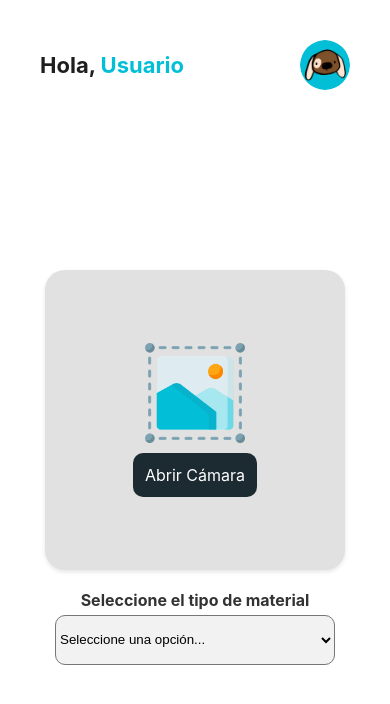
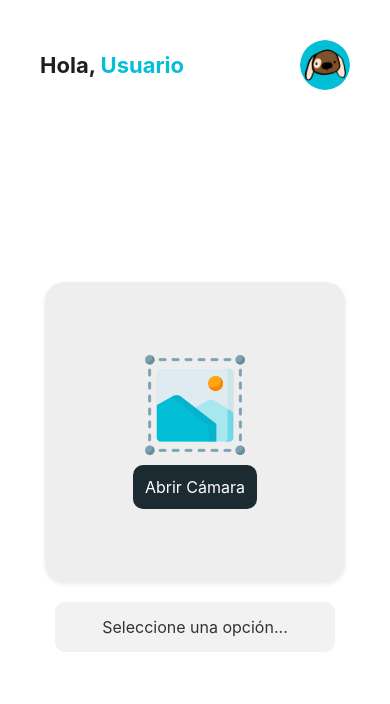
Before and after one commit to SeitoUwU/AppSemillero, a React Native app: screen /Account in a window 390 px wide. Shown: the top 704 px of the page. Built offline with nearby package versions, Linux system fonts and the light colour scheme.

Commit message:
vistas end

```diff
--- a/Views/Account.js
+++ b/Views/Account.js
@@ -1,17 +1,29 @@
-import React, { useState } from 'react';
-import { View, Text, Image, TouchableOpacity, StyleSheet, Keyboard, TouchableWithoutFeedback } from 'react-native';
+import React, {useState} from 'react';
+import {
+    View,
+    Text,
+    Image,
+    TouchableOpacity,
+    StyleSheet,
+    Keyboard,
+    TouchableWithoutFeedback,
+    Modal,
+    Platform
+} from 'react-native';
+
 import * as ImagePicker from 'expo-image-picker';
-import { useNavigation } from '@react-navigation/native';
-import { Picker } from '@react-native-picker/picker';
+import {useNavigation} from '@react-navigation/native';
+import {Picker} from '@react-native-picker/picker';
 
 export default function Account() {
     const navigation = useNavigation();
     const [imageUri, setImageUri] = useState(null);
     const [showLogout, setShowLogout] = useState(false);
     const [selectedMaterial, setSelectedMaterial] = useState("");
+    const [modalVisible, setModalVisible] = useState(false);
 
     const openCamera = async () => {
-        const { status } = await ImagePicker.requestCameraPermissionsAsync();
+        const {status} = await ImagePicker.requestCameraPermissionsAsync();
         if (status !== 'granted') {
             alert("Se necesitan permisos para acceder a la cámara.");
             return;
@@ -42,7 +54,7 @@ export default function Account() {
                     </Text>
 
                     <TouchableOpacity onPress={() => setShowLogout(!showLogout)}>
-                        <Image source={require('../assets/profile.png')} style={styles.profileImage} />
+                        <Image source={require('../assets/profile.png')} style={styles.profileImage}/>
                     </TouchableOpacity>
 
                     {showLogout && (
@@ -56,10 +68,10 @@ export default function Account() {
                 <View style={styles.centerContainer}>
                     <View style={styles.cameraContainer}>
                         {imageUri ? (
-                            <Image source={{ uri: imageUri }} style={styles.imagePreview} />
+                            <Image source={{uri: imageUri}} style={styles.imagePreview}/>
                         ) : (
                             <TouchableOpacity style={styles.cameraButton} onPress={openCamera}>
-                                <Image source={require('../assets/camara.png')} style={styles.cameraIcon} />
+                                <Image source={require('../assets/camara.png')} style={styles.cameraIcon}/>
                             </TouchableOpacity>
                         )}
 
@@ -70,21 +82,65 @@ export default function Account() {
                         )}
                     </View>
 
-                    <View style={styles.pickerContainer}>
-                        <Text style={styles.pickerLabel}>Seleccione el tipo de material</Text>
+                    {Platform.OS === 'android' ? (
                         <Picker
                             selectedValue={selectedMaterial}
                             onValueChange={(itemValue) => setSelectedMaterial(itemValue)}
                             style={styles.picker}
+                            dropdownIconColor="#333" // Asegura que el icono sea visible en Android
                         >
-                            <Picker.Item label="Seleccione una opción..." value="" />
-                            <Picker.Item label="Plástico" value="plastico" />
-                            <Picker.Item label="Papel" value="papel" />
-                            <Picker.Item label="Cartón" value="carton" />
-                            <Picker.Item label="Vidrio" value="vidrio" />
-                            <Picker.Item label="Metal" value="metal" />
+                            <Picker.Item label="Seleccione una opción..." value="" color="#000" />
+                            <Picker.Item label="Plástico" value="plastico" color="#000" />
+                            <Picker.Item label="Papel" value="papel" color="#000" />
+                            <Picker.Item label="Cartón" value="carton" color="#000" />
+                            <Picker.Item label="Vidrio" value="vidrio" color="#000" />
+                            <Picker.Item label="Metal" value="metal" color="#000" />
                         </Picker>
-                    </View>
+                    ) : (
+                        <>
+                            <TouchableOpacity
+                                style={styles.pickerButton}
+                                onPress={() => setModalVisible(true)}
+                            >
+                                <Text style={styles.pickerButtonText}>
+                                    {selectedMaterial
+                                        ? selectedMaterial.charAt(0).toUpperCase() + selectedMaterial.slice(1)
+                                        : 'Seleccione una opción...'}
+                                </Text>
+                            </TouchableOpacity>
+
+                            <Modal visible={modalVisible} transparent={true} animationType="slide">
+                                <View style={styles.modalContainer}>
+                                    <View style={styles.modalContent}>
+                                        <Picker
+                                            selectedValue={selectedMaterial}
+                                            onValueChange={(itemValue) => {
+                                                setSelectedMaterial(itemValue);
+                                                setModalVisible(false);
+                                            }}
+                                            style={{ backgroundColor: "#ffffff" }} // Asegura que el fondo sea blanco
+                                        >
+                                            <Picker.Item label="Seleccione una opción..." value="" color="#000" style={{ color: "#000" }} />
+                                            <Picker.Item label="Plástico" value="plastico" color="#000" style={{ color: "#000" }} />
+                                            <Picker.Item label="Papel" value="papel" color="#000" style={{ color: "#000" }} />
+                                            <Picker.Item label="Cartón" value="carton" color="#000" style={{ color: "#000" }} />
+                                            <Picker.Item label="Vidrio" value="vidrio" color="#000" style={{ color: "#000" }} />
+                                            <Picker.Item label="Metal" value="metal" color="#000" style={{ color: "#000" }} />
+                                        </Picker>
+
+                                        <TouchableOpacity
+                                            style={styles.closeModalButton}
+                                            onPress={() => setModalVisible(false)}
+                                        >
+                                            <Text style={styles.closeModalText}>Cerrar</Text>
+                                        </TouchableOpacity>
+                                    </View>
+                                </View>
+                            </Modal>
+                        </>
+                    )}
+
+
 
                     {imageUri && (
                         <TouchableOpacity style={styles.sendButton}>
@@ -136,7 +192,7 @@ const styles = StyleSheet.create({
         borderRadius: 10,
         elevation: 5,
         shadowColor: '#000',
-        shadowOffset: { width: 0, height: 2 },
+        shadowOffset: {width: 0, height: 2},
         shadowOpacity: 0.1,
         shadowRadius: 4,
         borderWidth: 1,
@@ -158,14 +214,15 @@ const styles = StyleSheet.create({
         height: 300,
         borderRadius: 20,
         overflow: 'hidden',
-        backgroundColor: '#e1e1e1',
+        backgroundColor: '#eeeeee',
         justifyContent: 'center',
         alignItems: 'center',
         elevation: 3,
-        shadowColor: '#000',
-        shadowOffset: { width: 0, height: 2 },
+        shadowColor: '#1c2b31',
+        shadowOffset: {width: 0, height: 2},
         shadowOpacity: 0.1,
         shadowRadius: 4,
+        marginBottom: 20,
     },
     imagePreview: {
         width: '100%',
@@ -208,6 +265,7 @@ const styles = StyleSheet.create({
         marginTop: 20,
         width: '100%',
         alignItems: 'center',
+
     },
     pickerLabel: {
         fontSize: 16,
@@ -220,5 +278,41 @@ const styles = StyleSheet.create({
         width: '80%',
         backgroundColor: '#f2f2f2',
         borderRadius: 10,
-    }
+    },
+    pickerButton: {
+        height: 50,
+        backgroundColor: '#f2f2f2',
+        justifyContent: 'center',
+        alignItems: 'center',
+        borderRadius: 10,
+        width: '80%',
+    },
+    pickerButtonText: {
+        fontSize: 16,
+        color: '#333',
+    },
+    modalContainer: {
+        flex: 1,
+        justifyContent: 'center',
+        alignItems: 'center',
+        backgroundColor: 'rgba(0,0,0,0.5)',
+    },
+    modalContent: {
+        backgroundColor: '#ffffff',
+        padding: 20,
+        borderRadius: 10,
+        width: '80%',
+    },
+    closeModalButton: {
+        marginTop: 10,
+        backgroundColor: '#03BED7',
+        padding: 10,
+        borderRadius: 10,
+        alignItems: 'center',
+    },
+    closeModalText: {
+        color: 'white',
+        fontSize: 16,
+        fontWeight: 'bold',
+    },
 });
```
